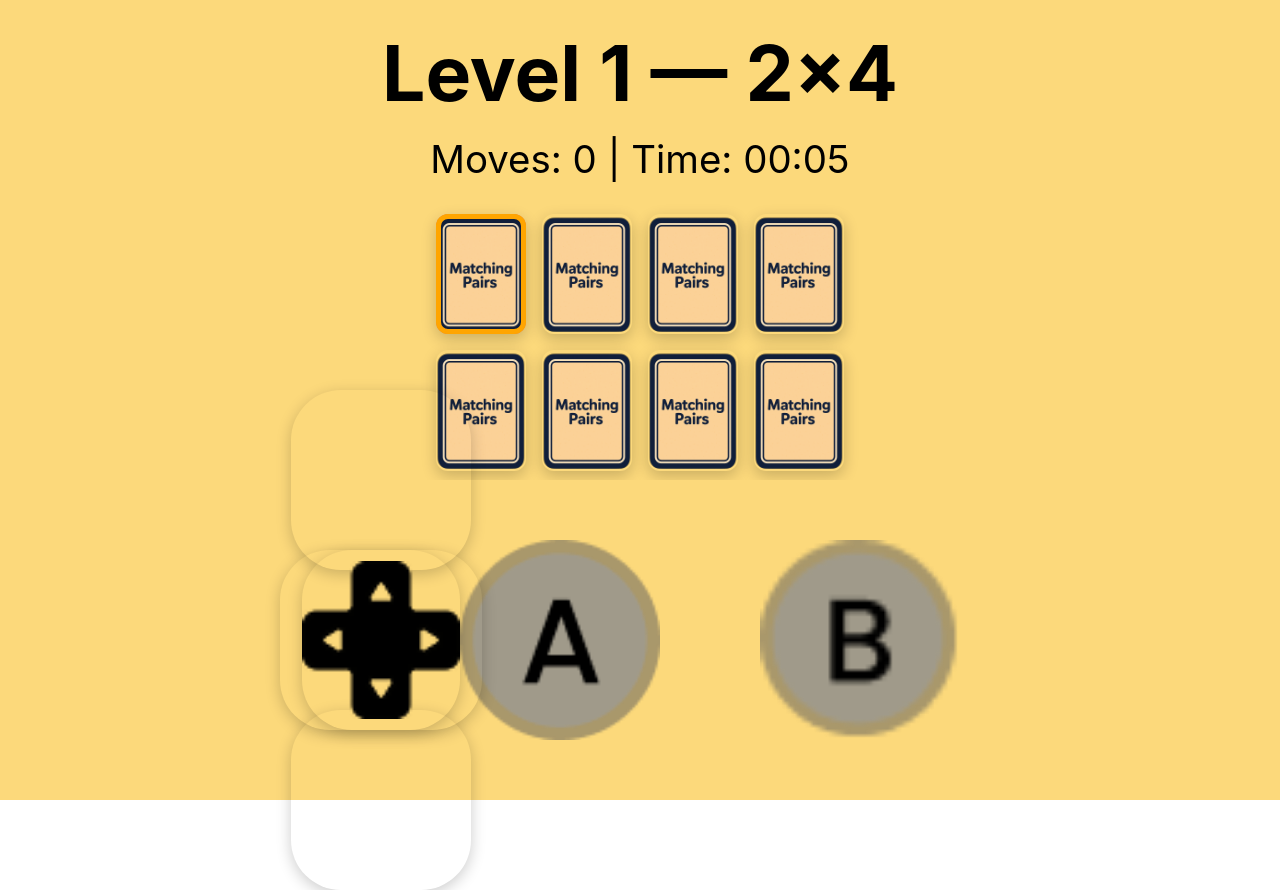
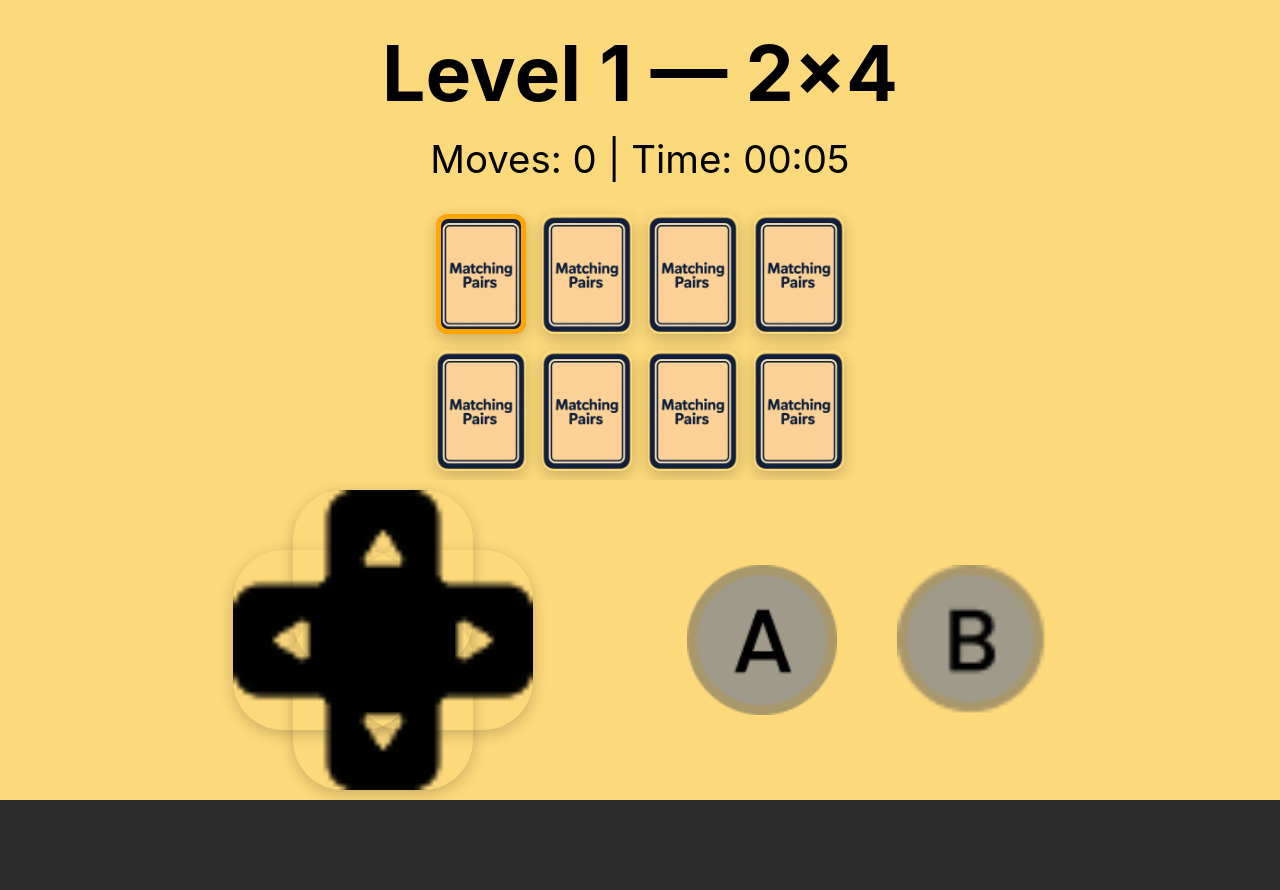
Before and after one commit to MikeQih/senior-connect-app, a React (Vite) app: page /game/matchingpairs in a window 1280 px wide. After the commit the page ends 800 px from the top, so only its background shows below. Built offline with nearby package versions, Linux system fonts and the light colour scheme.

Commit message:
(Edit on Adjusting the Size)

```diff
--- a/src/App.css
+++ b/src/App.css
@@ -1,20 +1,24 @@
 /* Global app styles */
-#root {
-  height: 100vh;
-  width: 100vw;
+.app-layout {
+  height: 100%;
+  width: 100%;
   display: flex;
   flex-direction: column;
+  overflow: hidden;
 }
 
 .top-screen {
-  height: 60vh;
+  height: 60%;
   overflow: auto;
+  background: white;
+  flex-shrink: 0;
 }
 
 .bottom-screen {
-  height: 40vh;
+  height: 40%;
   background: #fcd97b;
   display: flex;
   justify-content: center;
   align-items: center;
+  flex-shrink: 0;
 }
--- a/src/hardware/Hardware.css
+++ b/src/hardware/Hardware.css
@@ -1,22 +1,22 @@
 .hardware-container {
   display: flex;
-  justify-content: space-between;
+  justify-content: center;
   align-items: center;
+  gap: 15%;
   width: 100%;
-  padding: 20px;
+  padding: 20px 10%;
   height: 100%;
   background-color: #FCD97B;
-  padding-right: 25%;
 }
 
 .dpad-container {
   position: relative;
-  width: 500px;
-  height: 500px;
+  width: 300px;
+  height: 300px;
   display: flex;
   justify-content: center;
   align-items: center;
-  margin-left: 30%;
+  flex-shrink: 0;
 }
 
 .dpad-base {
@@ -31,8 +31,8 @@
 
 .knob-base {
   position: absolute;
-  width: 800px;
-  height: 800px;
+  width: 450px;
+  height: 450px;
   object-fit: contain;
   user-select: none;
   pointer-events: none;
@@ -40,8 +40,8 @@
 
 .knob-hitbox {
   position: absolute;
-  width: 800px;
-  height: 800px;
+  width: 450px;
+  height: 450px;
   border-radius: 50%;
   top: 50%;
   left: 50%;
@@ -96,14 +96,22 @@
 .ab-container {
   display: flex;
   flex-direction: row;
-  gap: 100px;
+  gap: 60px;
   align-items: center;
+  flex-shrink: 0;
 }
 
 .button-a,
 .button-b {
-  width: 200px;
-  height: 200px;
+  width: 150px;
+  height: 150px;
   object-fit: contain;
   touch-action: none;
+  cursor: pointer;
+  transition: transform 0.1s;
 }
+
+.button-a:active,
+.button-b:active {
+  transform: scale(0.95);
+}
--- a/src/index.css
+++ b/src/index.css
@@ -19,8 +19,25 @@ body {
   margin: 0;
   min-width: 320px;
   min-height: 100vh;
+  display: flex;
+  justify-content: center;
+  align-items: center;
+  background: #2c2c2c;
 }
 
 #root {
-  min-height: 100vh;
+  width: 1024px;
+  height: 1366px;
+  max-width: 100vw;
+  max-height: 100vh;
+  overflow: hidden;
+  box-shadow: 0 10px 50px rgba(0, 0, 0, 0.5);
 }
+
+/* iPad Pro 横屏模式 */
+@media (orientation: landscape) {
+  #root {
+    width: 1366px;
+    height: 1024px;
+  }
+}
```
